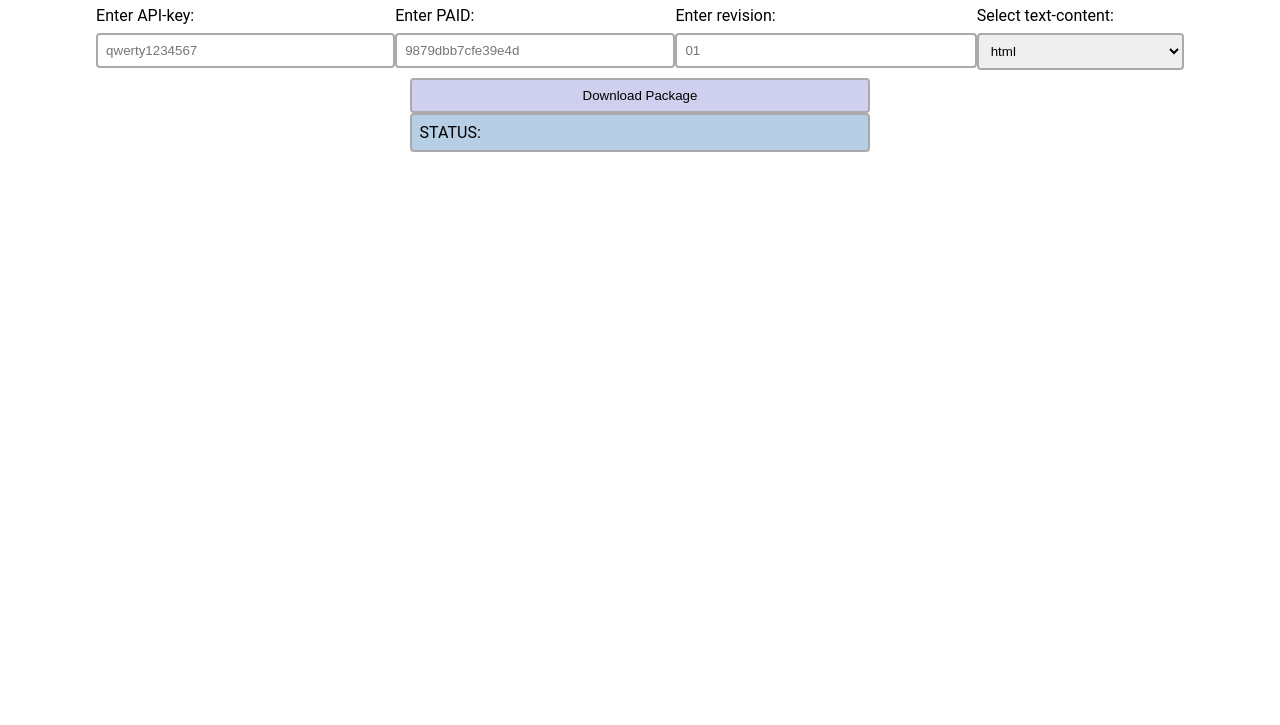
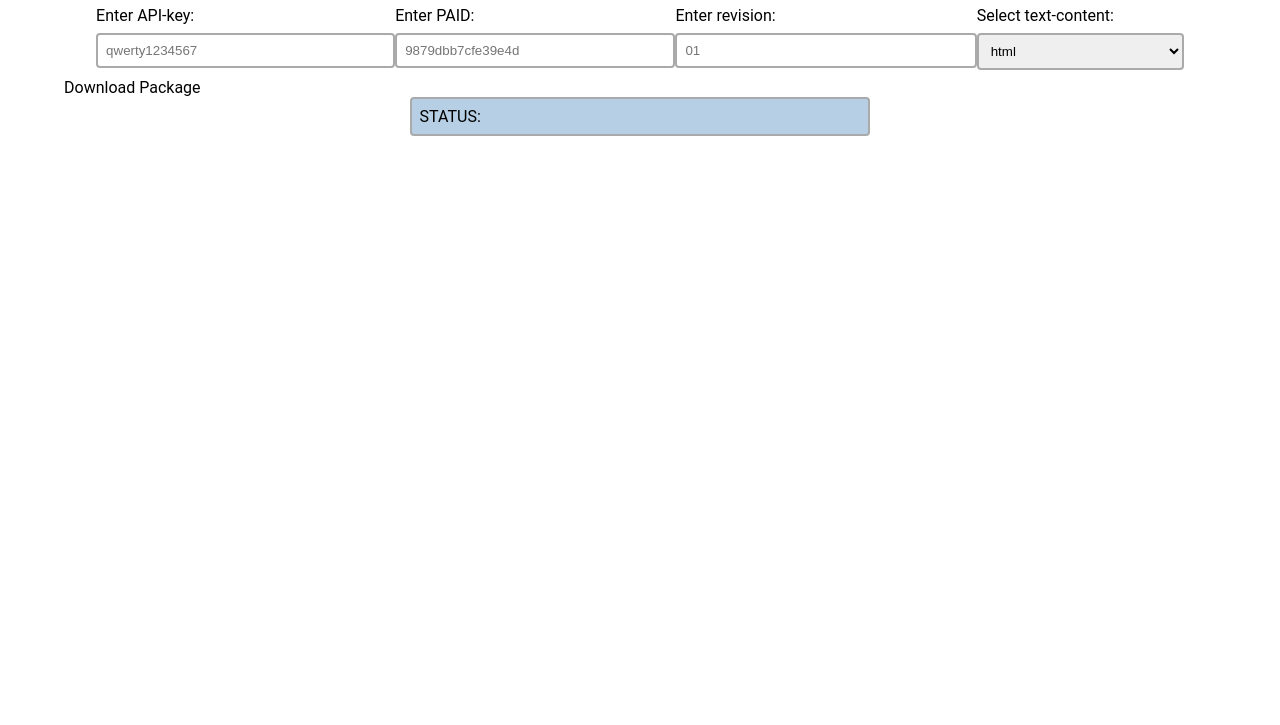
Before and after one commit to texttree/JsBiblePack3_16, a website built with webpack: page src/index.html in a window 1280 px wide. Shown: the part 75-800 px from the top of the page. Built offline with nearby package versions, Linux system fonts and the light colour scheme.

Commit message:
Убрана кнопка используется div

```diff
--- a/src/index.html
+++ b/src/index.html
@@ -36,7 +36,7 @@
     </div>
   </div>
   <div class="download">
-    <button>Download Package</button>
+    Download Package
   </div>
   <span class="label status" id="status-src">STATUS:</span>
 
```
